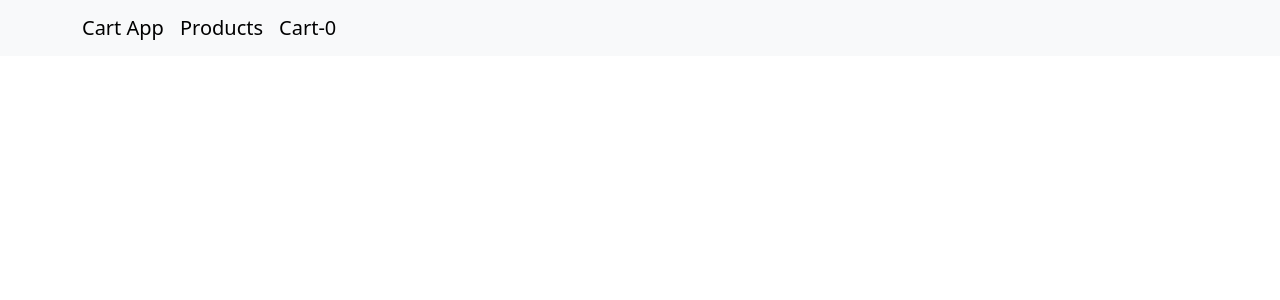
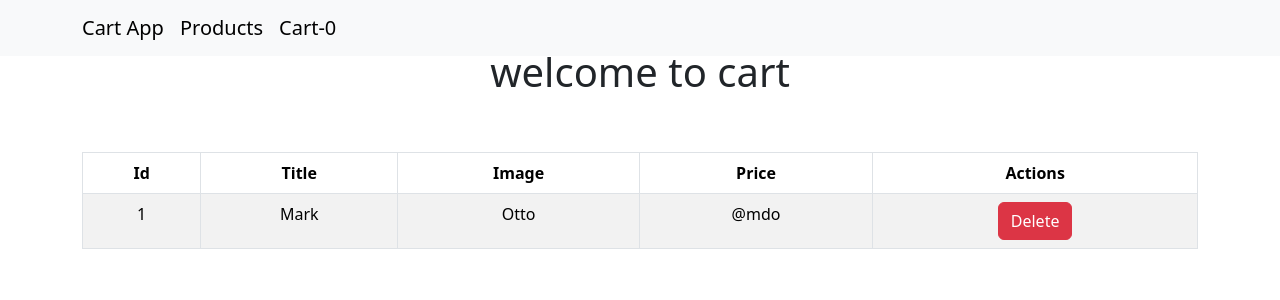
Before and after one commit to SamRizk194/E-commerce, a React (Create React App) app: page /cart in a window 1280 px wide. Shown: the top 300 px of the page. Built offline with nearby package versions, Linux system fonts and the light colour scheme.

Commit message:
modifing cart component

```diff
--- a/src/components/AppNavbar.js
+++ b/src/components/AppNavbar.js
@@ -9,7 +9,7 @@ function AppNavbar() {
 
   return (
     <>
-      <Navbar fixed="top" expand="lg" className="bg-body-tertiary">
+      <Navbar fixed="top" className="bg-body-tertiary">
         <Container>
           <Link to="/" className="navbar-brand">
             Cart App
--- a/src/components/Cart.js
+++ b/src/components/Cart.js
@@ -1,4 +1,34 @@
+import { Container } from "react-bootstrap";
+import Table from "react-bootstrap/Table";
+import Button from "react-bootstrap/Button";
+
 function Cart() {
-  return <h1>welcome to cart</h1>;
+  return (
+    <Container>
+      <h1 className="py-5">welcome to cart</h1>
+      <Table striped bordered hover>
+        <thead>
+          <tr>
+            <th>Id</th>
+            <th>Title</th>
+            <th>Image</th>
+            <th>Price</th>
+            <th>Actions</th>
+          </tr>
+        </thead>
+        <tbody>
+          <tr>
+            <td>1</td>
+            <td>Mark</td>
+            <td>Otto</td>
+            <td>@mdo</td>
+            <td>
+              <Button variant="danger">Delete</Button>
+            </td>
+          </tr>
+        </tbody>
+      </Table>
+    </Container>
+  );
 }
 export default Cart;
--- a/src/components/Products.js
+++ b/src/components/Products.js
@@ -15,8 +15,8 @@ function Products() {
     dispatch(fetchProducts());
   }, [dispatch]);
   return (
-    <Container>
-      <Row>
+    <Container className="py-5">
+      <Row className="py-5">
         {products.map((product) => {
           return (
             <Col key={product.id}>
```
